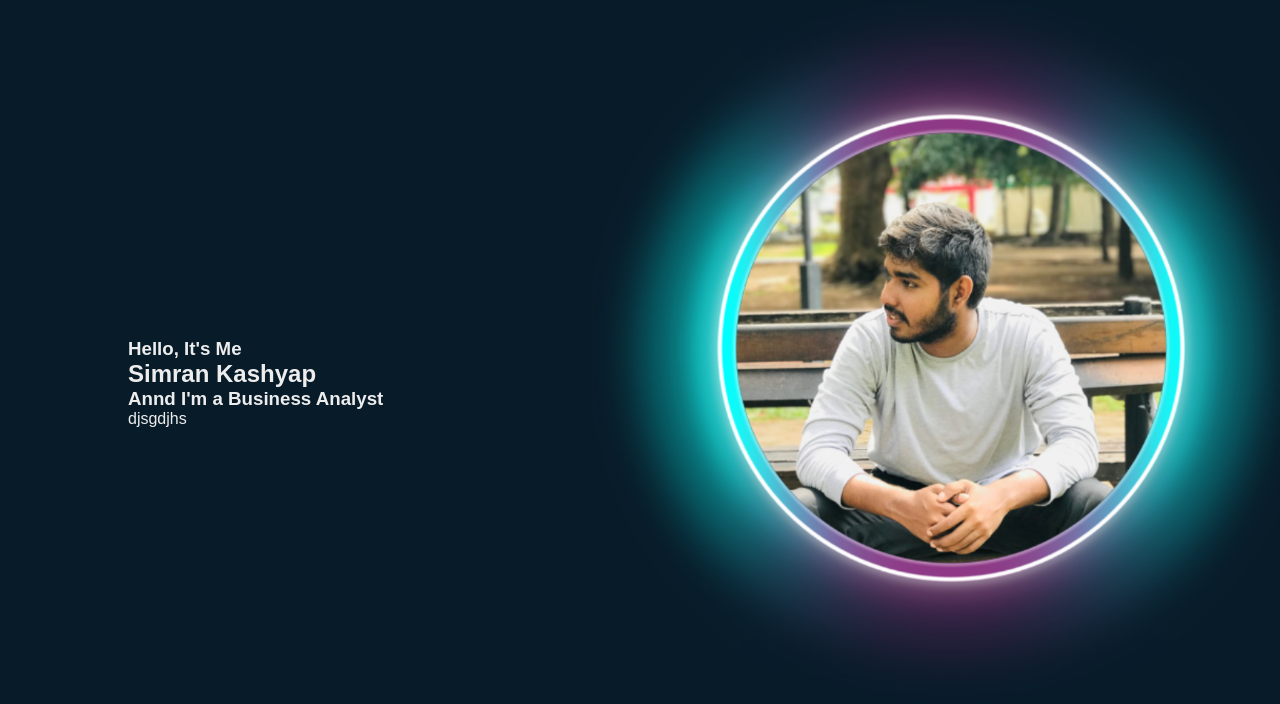
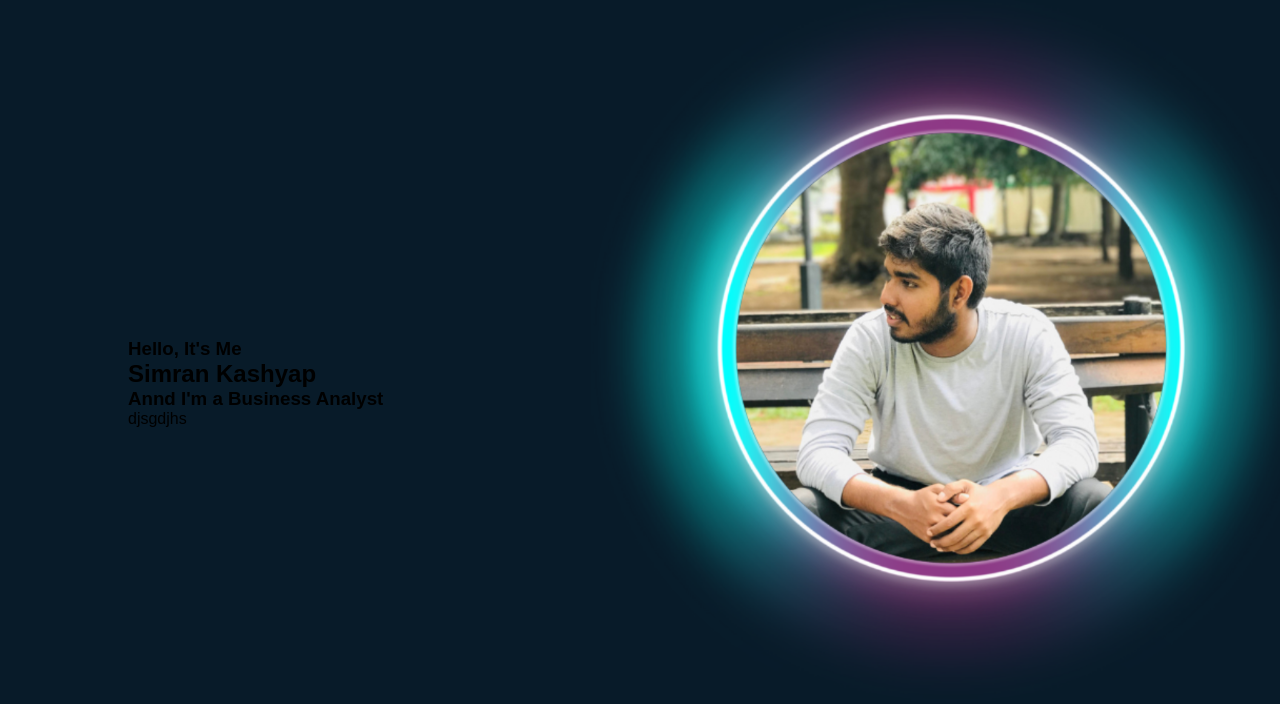
Before and after one commit to SimranKashyap27/Personal-Portfolio, a plain HTML site: page index.html in a window 1280 px wide. Shown: the part 52-756 px from the top of the page. Drawn offline with Linux system fonts and the light colour scheme; files whose address does not match are found by name.

Commit message:
initial changes

```diff
--- a/index.html
+++ b/index.html
@@ -2,6 +2,7 @@
 <html lang="en">
 <head>
     <meta charset="UTF-8">
+    <meta http-equiv="X-UA-Compatible" content="IE=edge">
     <meta name="viewport" content="width=device-width, initial-scale=1.0">
     <title>Simran's Portfolio</title>
     <link rel="stylesheet" href="stylesheet.css">
--- a/stylesheet.css
+++ b/stylesheet.css
@@ -5,7 +5,7 @@
     font-family: 'poppins', sans-serif;
 }
 body {
-    color: #ededed;
+    color: black;
 }
 .header {
     position: fixed;
```
